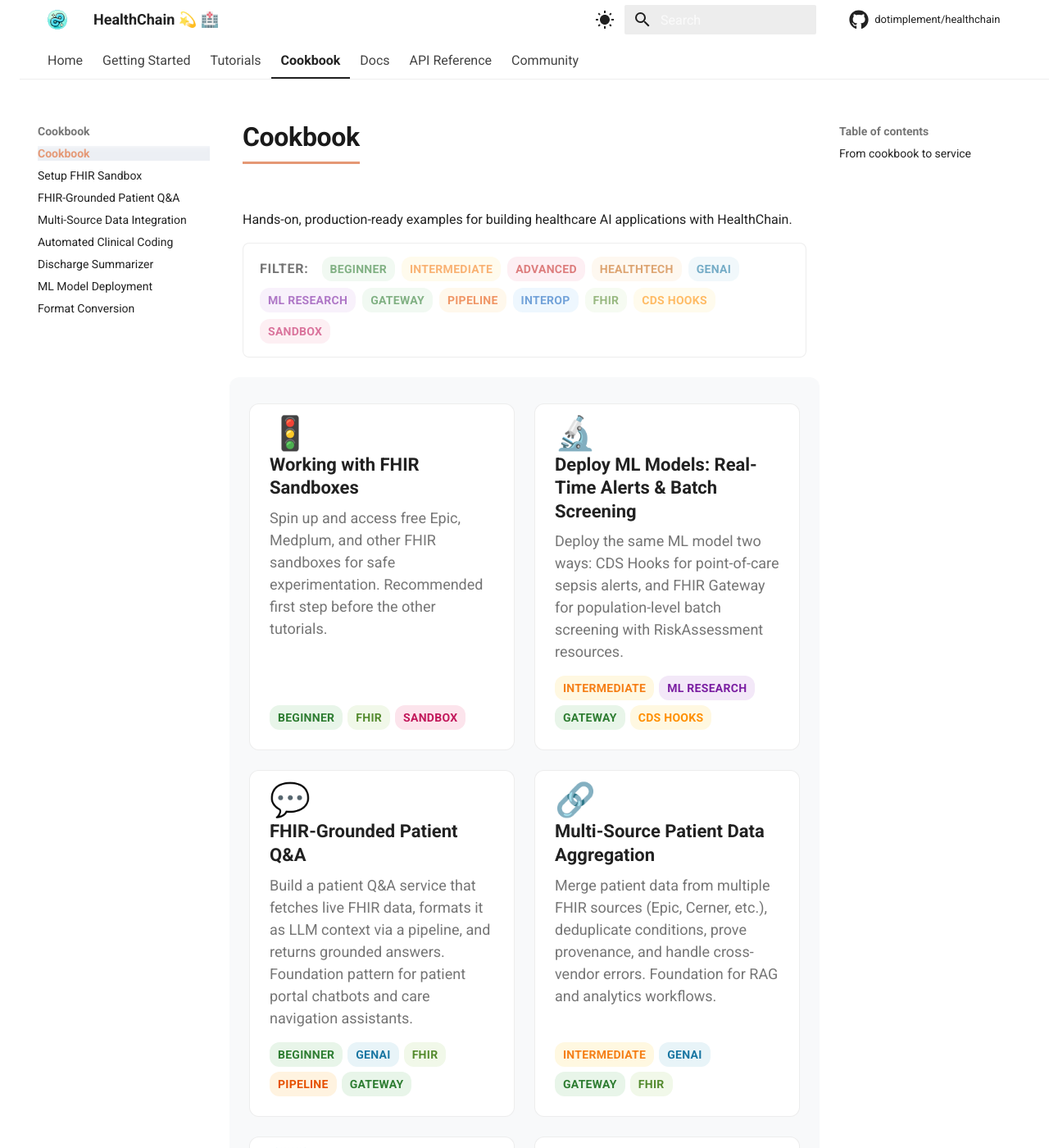
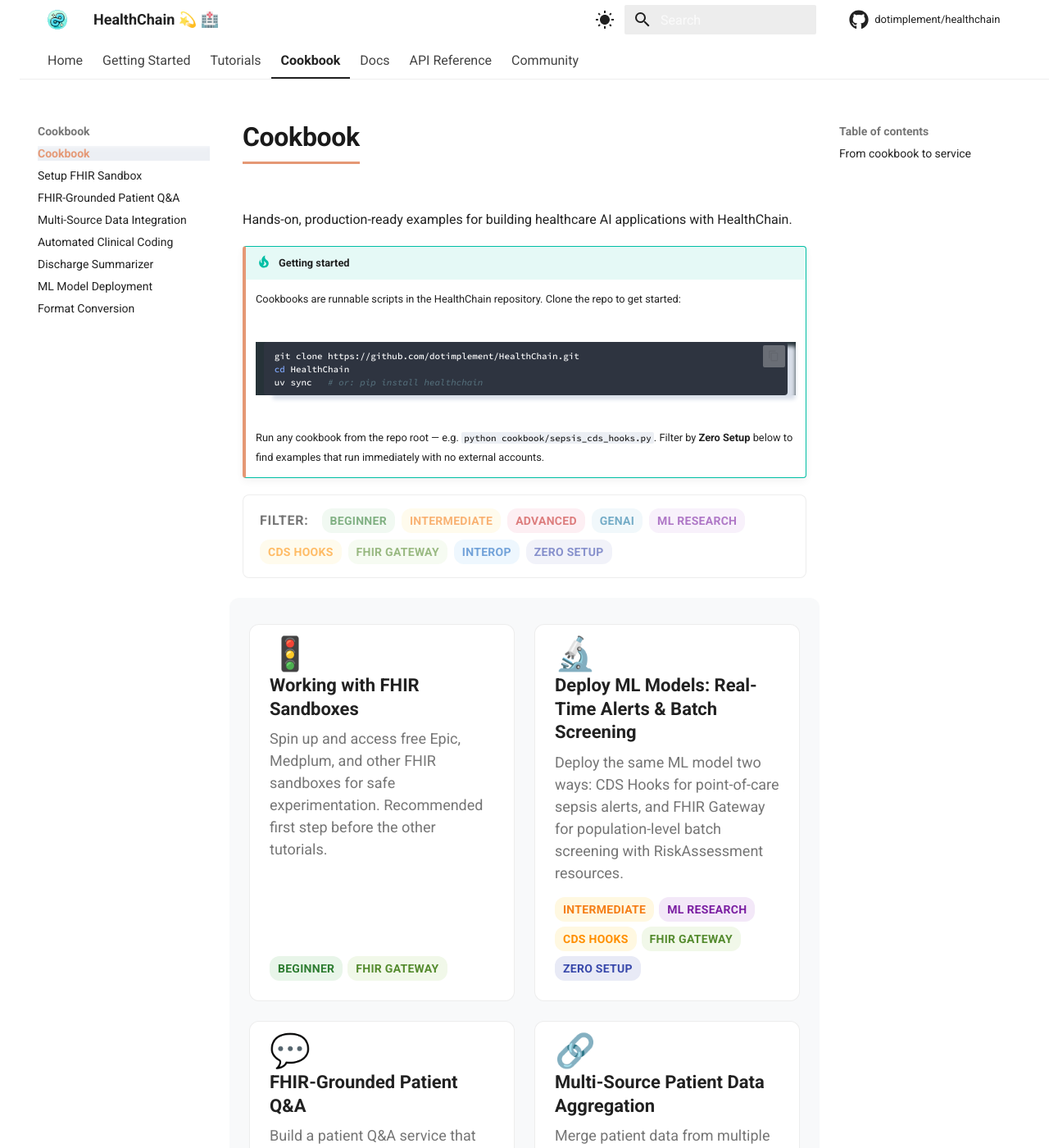
Before and after one commit to dotimplement/HealthChain, an MkDocs documentation site: the page built from docs/cookbook/index.md, in a window 1280 px wide and 1400 px high. Shown: the whole window at 82% size. Built offline with MkDocs 1.6.1 and Material for MkDocs 9.7.7, drawn with Linux system fonts in a browser that asks for light colours; comment, search, counter and statistics services are not loaded; some of the changed text lies outside the part shown.

Commit message:
Refine index tag giltering and getting started callout

````diff
--- a/docs/cookbook/index.md
+++ b/docs/cookbook/index.md
@@ -1,28 +1,36 @@
 # Cookbook
 
 Hands-on, production-ready examples for building healthcare AI applications with HealthChain.
+
+!!! tip "Getting started"
+    Cookbooks are runnable scripts in the HealthChain repository. Clone the repo to get started:
+
+    ```bash
+    git clone https://github.com/dotimplement/HealthChain.git
+    cd HealthChain
+    uv sync   # or: pip install healthchain
+    ```
+
+    Run any cookbook from the repo root — e.g. `python cookbook/sepsis_cds_hooks.py`. Filter by **Zero Setup** below to find examples that run immediately with no external accounts.
 
 <div class="tag-legend">
   <span class="tag-legend-title">Filter:</span>
   <span class="tag tag-filter tag-beginner" data-tag="beginner">Beginner</span>
   <span class="tag tag-filter tag-intermediate" data-tag="intermediate">Intermediate</span>
   <span class="tag tag-filter tag-advanced" data-tag="advanced">Advanced</span>
-  <span class="tag tag-filter tag-healthtech" data-tag="healthtech">HealthTech</span>
   <span class="tag tag-filter tag-genai" data-tag="genai">GenAI</span>
   <span class="tag tag-filter tag-ml" data-tag="ml">ML Research</span>
-  <span class="tag tag-filter tag-gateway" data-tag="gateway">Gateway</span>
-  <span class="tag tag-filter tag-pipeline" data-tag="pipeline">Pipeline</span>
+  <span class="tag tag-filter tag-cdshooks" data-tag="cdshooks">CDS Hooks</span>
+  <span class="tag tag-filter tag-fhirgateway" data-tag="fhir-gateway">FHIR Gateway</span>
   <span class="tag tag-filter tag-interop" data-tag="interop">Interop</span>
-  <span class="tag tag-filter tag-fhir" data-tag="fhir">FHIR</span>
-  <span class="tag tag-filter tag-cdshooks" data-tag="cdshooks">CDS Hooks</span>
-  <span class="tag tag-filter tag-sandbox" data-tag="sandbox">Sandbox</span>
+  <span class="tag tag-filter tag-zerosetup" data-tag="zero-setup">Zero Setup</span>
   <span class="tag-clear hidden" id="clearFilters">Clear</span>
 </div>
 
 <div class="cookbook-wrapper">
 <div class="cookbook-grid" id="cookbookGrid">
 
-<a href="setup_fhir_sandboxes/" class="cookbook-card" data-tags="fhir sandbox beginner">
+<a href="setup_fhir_sandboxes/" class="cookbook-card" data-tags="beginner fhir-gateway">
   <div class="cookbook-card-icon">🚦</div>
   <div class="cookbook-card-title">Working with FHIR Sandboxes</div>
   <div class="cookbook-card-description">
@@ -30,12 +38,11 @@ Hands-on, production-ready examples for building healthcare AI applications with
   </div>
   <div class="cookbook-tags">
     <span class="tag tag-beginner">Beginner</span>
-    <span class="tag tag-fhir">FHIR</span>
-    <span class="tag tag-sandbox">Sandbox</span>
+    <span class="tag tag-fhirgateway">FHIR Gateway</span>
   </div>
 </a>
 
-<a href="ml_model_deployment/" class="cookbook-card" data-tags="ml gateway cdshooks intermediate">
+<a href="ml_model_deployment/" class="cookbook-card" data-tags="ml cdshooks fhir-gateway intermediate zero-setup">
   <div class="cookbook-card-icon">🔬</div>
   <div class="cookbook-card-title">Deploy ML Models: Real-Time Alerts & Batch Screening</div>
   <div class="cookbook-card-description">
@@ -44,12 +51,13 @@ Hands-on, production-ready examples for building healthcare AI applications with
   <div class="cookbook-tags">
     <span class="tag tag-intermediate">Intermediate</span>
     <span class="tag tag-ml">ML Research</span>
-    <span class="tag tag-gateway">Gateway</span>
     <span class="tag tag-cdshooks">CDS Hooks</span>
+    <span class="tag tag-fhirgateway">FHIR Gateway</span>
+    <span class="tag tag-zerosetup">Zero Setup</span>
   </div>
 </a>
 
-<a href="fhir_qa/" class="cookbook-card" data-tags="genai fhir pipeline gateway beginner">
+<a href="fhir_qa/" class="cookbook-card" data-tags="genai fhir-gateway beginner">
   <div class="cookbook-card-icon">💬</div>
   <div class="cookbook-card-title">FHIR-Grounded Patient Q&A</div>
   <div class="cookbook-card-description">
@@ -58,13 +66,11 @@ Hands-on, production-ready examples for building healthcare AI applications with
   <div class="cookbook-tags">
     <span class="tag tag-beginner">Beginner</span>
     <span class="tag tag-genai">GenAI</span>
-    <span class="tag tag-fhir">FHIR</span>
-    <span class="tag tag-pipeline">Pipeline</span>
-    <span class="tag tag-gateway">Gateway</span>
+    <span class="tag tag-fhirgateway">FHIR Gateway</span>
   </div>
 </a>
 
-<a href="multi_ehr_aggregation/" class="cookbook-card" data-tags="genai gateway fhir intermediate">
+<a href="multi_ehr_aggregation/" class="cookbook-card" data-tags="genai fhir-gateway intermediate">
   <div class="cookbook-card-icon">🔗</div>
   <div class="cookbook-card-title">Multi-Source Patient Data Aggregation</div>
   <div class="cookbook-card-description">
@@ -73,12 +79,11 @@ Hands-on, production-ready examples for building healthcare AI applications with
   <div class="cookbook-tags">
     <span class="tag tag-intermediate">Intermediate</span>
     <span class="tag tag-genai">GenAI</span>
-    <span class="tag tag-gateway">Gateway</span>
-    <span class="tag tag-fhir">FHIR</span>
+    <span class="tag tag-fhirgateway">FHIR Gateway</span>
   </div>
 </a>
 
-<a href="clinical_coding/" class="cookbook-card" data-tags="healthtech pipeline interop advanced">
+<a href="clinical_coding/" class="cookbook-card" data-tags="interop advanced">
   <div class="cookbook-card-icon">🧾</div>
   <div class="cookbook-card-title">Automate Clinical Coding & FHIR Integration</div>
   <div class="cookbook-card-description">
@@ -86,13 +91,11 @@ Hands-on, production-ready examples for building healthcare AI applications with
   </div>
   <div class="cookbook-tags">
     <span class="tag tag-advanced">Advanced</span>
-    <span class="tag tag-healthtech">HealthTech</span>
-    <span class="tag tag-pipeline">Pipeline</span>
     <span class="tag tag-interop">Interop</span>
   </div>
 </a>
 
-<a href="discharge_summarizer/" class="cookbook-card" data-tags="healthtech gateway cdshooks beginner">
+<a href="discharge_summarizer/" class="cookbook-card" data-tags="cdshooks beginner zero-setup">
   <div class="cookbook-card-icon">📝</div>
   <div class="cookbook-card-title">Summarize Discharge Notes with CDS Hooks</div>
   <div class="cookbook-card-description">
@@ -100,13 +103,12 @@ Hands-on, production-ready examples for building healthcare AI applications with
   </div>
   <div class="cookbook-tags">
     <span class="tag tag-beginner">Beginner</span>
-    <span class="tag tag-healthtech">HealthTech</span>
-    <span class="tag tag-gateway">Gateway</span>
     <span class="tag tag-cdshooks">CDS Hooks</span>
+    <span class="tag tag-zerosetup">Zero Setup</span>
   </div>
 </a>
 
-<a href="format_conversion/" class="cookbook-card" data-tags="healthtech interop fhir intermediate">
+<a href="format_conversion/" class="cookbook-card" data-tags="interop intermediate zero-setup">
   <div class="cookbook-card-icon">🔄</div>
   <div class="cookbook-card-title">Convert Between Healthcare Data Formats</div>
   <div class="cookbook-card-description">
@@ -114,9 +116,8 @@ Hands-on, production-ready examples for building healthcare AI applications with
   </div>
   <div class="cookbook-tags">
     <span class="tag tag-intermediate">Intermediate</span>
-    <span class="tag tag-healthtech">HealthTech</span>
     <span class="tag tag-interop">Interop</span>
-    <span class="tag tag-fhir">FHIR</span>
+    <span class="tag tag-zerosetup">Zero Setup</span>
   </div>
 </a>
 
--- a/docs/javascripts/cookbook-filter.js
+++ b/docs/javascripts/cookbook-filter.js
@@ -27,7 +27,7 @@ function initCookbookFilter() {
     cards.forEach(card => {
       const cardTags = card.dataset.tags.split(' ');
       const matches = activeFilters.size === 0 ||
-        [...activeFilters].some(filter => cardTags.includes(filter));
+        [...activeFilters].every(filter => cardTags.includes(filter));
 
       if (matches) {
         card.classList.remove('filtered-out');
--- a/docs/stylesheets/welcome.css
+++ b/docs/stylesheets/welcome.css
@@ -639,7 +639,7 @@
   color: #c2185b;
 }
 
-.tag-fhir {
+.tag-fhirgateway {
   background-color: #f1f8e9;
   color: #558b2f;
 }
@@ -647,6 +647,11 @@
 .tag-cdshooks {
   background-color: #fff8e1;
   color: #ff8f00;
+}
+
+.tag-zerosetup {
+  background-color: #e8eaf6;
+  color: #3949ab;
 }
 
 /* Difficulty tags */
@@ -716,7 +721,7 @@
   color: #f48fb1;
 }
 
-[data-md-color-scheme="slate"] .tag-fhir {
+[data-md-color-scheme="slate"] .tag-fhirgateway {
   background-color: #2a3d1a;
   color: #aed581;
 }
@@ -724,6 +729,11 @@
 [data-md-color-scheme="slate"] .tag-cdshooks {
   background-color: #3d3a1a;
   color: #ffd54f;
+}
+
+[data-md-color-scheme="slate"] .tag-zerosetup {
+  background-color: #1a1d3d;
+  color: #9fa8da;
 }
 
 [data-md-color-scheme="slate"] .cookbook-card {
````
